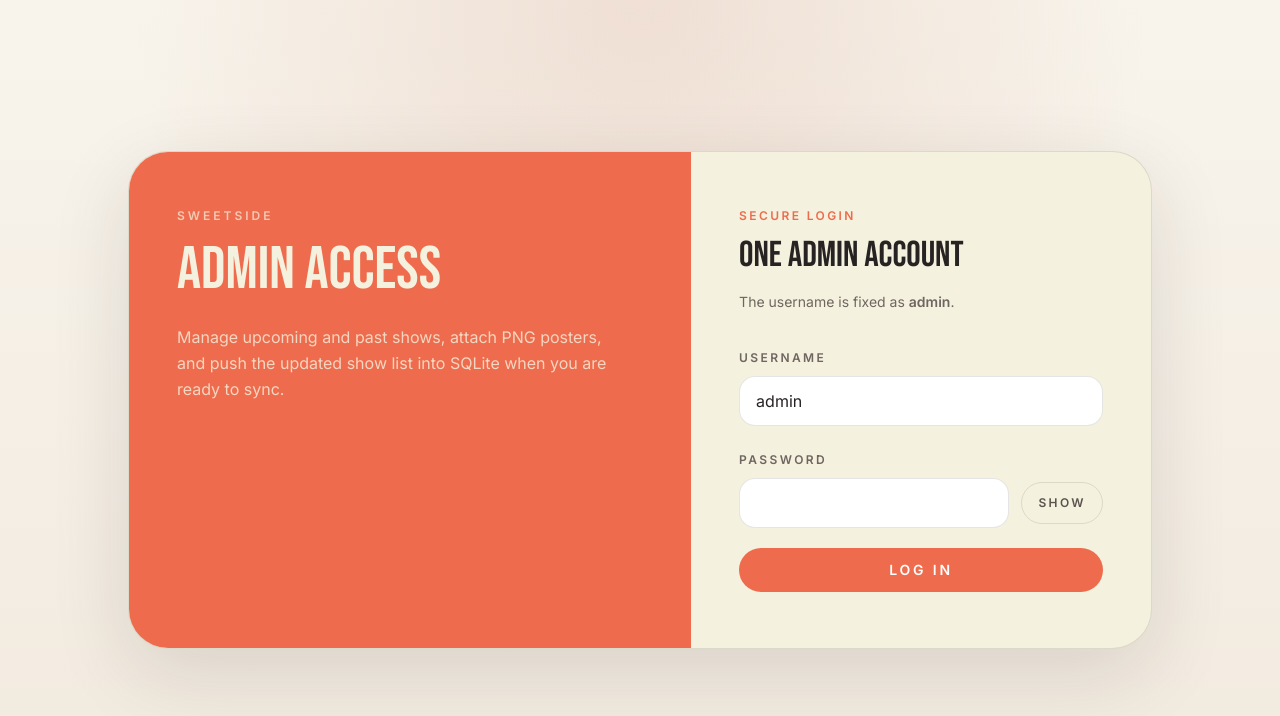
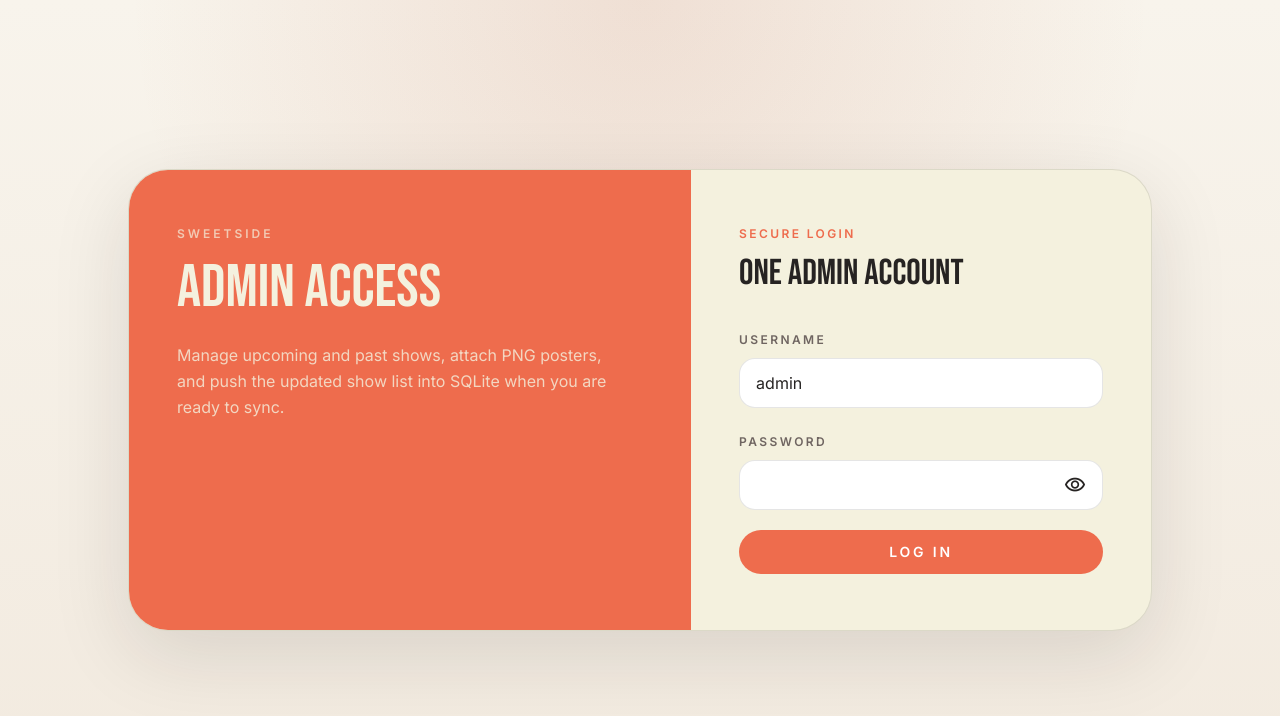
Before and after one commit to carterrows/sweetsideband-site, a Next.js app: page /admin/login in a window 1280 px wide. Shown: the top 716 px of the page. Built offline with nearby package versions, Linux system fonts and the light colour scheme; no server answers.

Commit message:
updated admin login ui

```diff
--- a/app/admin/login/page.tsx
+++ b/app/admin/login/page.tsx
@@ -30,9 +30,6 @@ export default async function AdminLoginPage() {
             <h2 className="mt-3 font-display text-4xl uppercase text-ink-900">
               One admin account
             </h2>
-            <p className="mt-4 text-sm text-ink-600">
-              The username is fixed as <span className="font-semibold">admin</span>.
-            </p>
             <div className="mt-8">
               <AdminLoginForm />
             </div>
--- a/app/globals.css
+++ b/app/globals.css
@@ -1,3 +1,5 @@
+@import url("https://fonts.googleapis.com/css2?family=Material+Symbols+Outlined:opsz,wght,FILL,GRAD@20..48,100..700,0..1,-50..200&icon_names=visibility,visibility_off&display=optional");
+
 @tailwind base;
 @tailwind components;
 @tailwind utilities;
@@ -35,6 +37,14 @@
   }
 }
 
+.material-symbols-outlined {
+  font-variation-settings:
+    "FILL" 0,
+    "wght" 400,
+    "GRAD" 0,
+    "opsz" 24;
+}
+
 @layer components {
   .section {
     @apply py-16 md:py-24;
--- a/components/admin/AdminLoginForm.tsx
+++ b/components/admin/AdminLoginForm.tsx
@@ -54,22 +54,24 @@ export default function AdminLoginForm() {
         >
           Password
         </label>
-        <div className="flex items-center gap-3">
+        <div className="relative">
           <input
             id="password"
             name="password"
             type={showPassword ? "text" : "password"}
             autoComplete="current-password"
-            className="w-full rounded-2xl border border-black/10 bg-white px-4 py-3 text-base text-ink-900 outline-none transition focus:border-accent"
+            className="w-full rounded-2xl border border-black/10 bg-white px-4 py-3 pr-14 text-base text-ink-900 outline-none transition focus:border-accent"
           />
           <button
             type="button"
             onClick={() => setShowPassword((current) => !current)}
-            className="shrink-0 rounded-full border border-black/10 px-4 py-3 text-xs font-semibold uppercase tracking-[0.2em] text-ink-700 transition hover:border-accent hover:text-accent"
+            className="absolute right-2 top-1/2 inline-flex h-10 w-10 -translate-y-1/2 items-center justify-center rounded-full text-ink-500 transition hover:text-accent focus-visible:outline-none focus-visible:ring-2 focus-visible:ring-accent focus-visible:ring-offset-2"
             aria-pressed={showPassword}
             aria-label={showPassword ? "Hide password" : "Show password"}
           >
-            {showPassword ? "Hide" : "Show"}
+            <span className="material-symbols-outlined text-[22px]" aria-hidden="true">
+              {showPassword ? "visibility_off" : "visibility"}
+            </span>
           </button>
         </div>
       </div>
```
